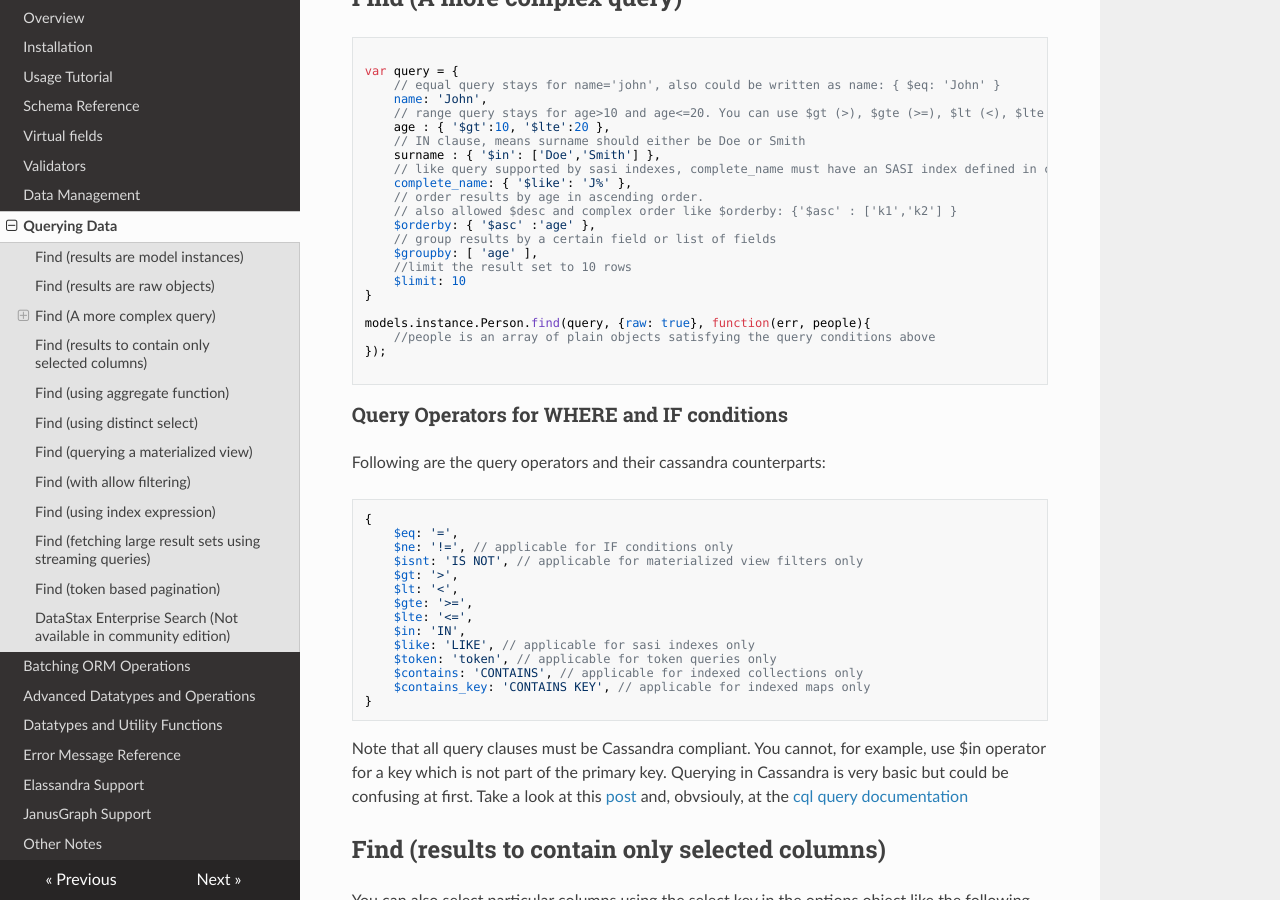
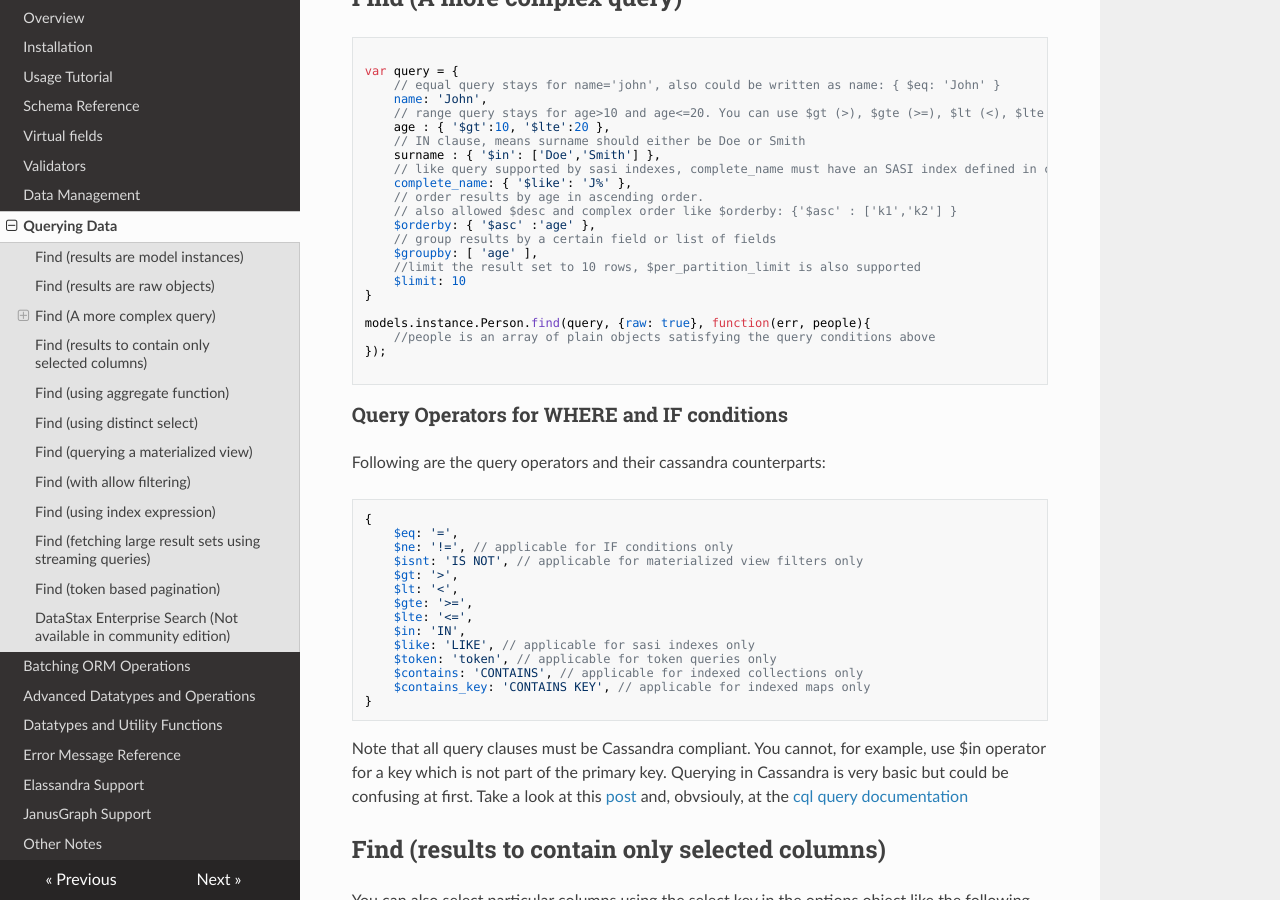
Before and after one commit to masumsoft/express-cassandra, an MkDocs documentation site: the page built from docs/find.md, in a window 1280 px wide and 900 px high, scrolled down 998 px. Built offline with MkDocs 1.6.1, drawn with Linux system fonts in a browser that asks for light colours; nearby versions of some CDN libraries; old or Windows-style settings are respelled for this version of MkDocs.

Commit message:
doc: updated doc for per partition limit

```diff
--- a/docs/find.md
+++ b/docs/find.md
@@ -56,7 +56,7 @@ var query = {
     $orderby: { '$asc' :'age' },
     // group results by a certain field or list of fields
     $groupby: [ 'age' ],
-    //limit the result set to 10 rows
+    //limit the result set to 10 rows, $per_partition_limit is also supported
     $limit: 10
 }
 
```
